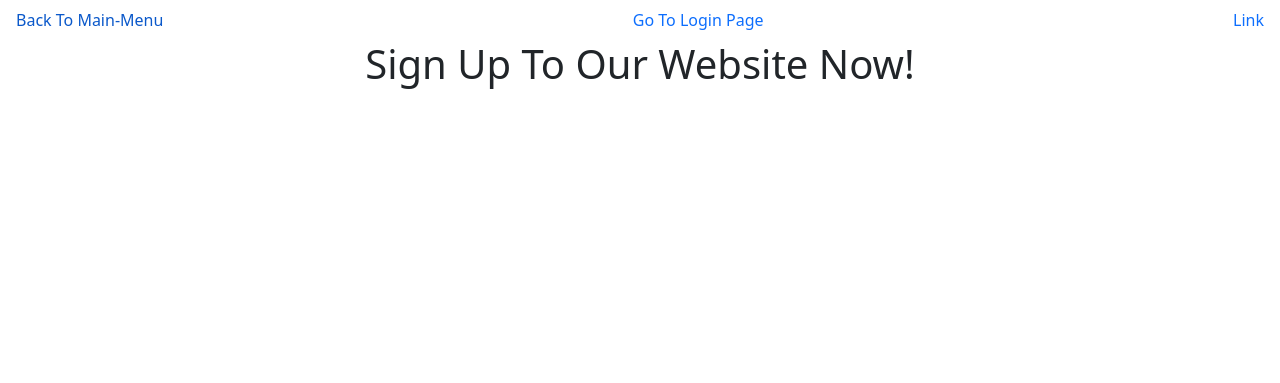
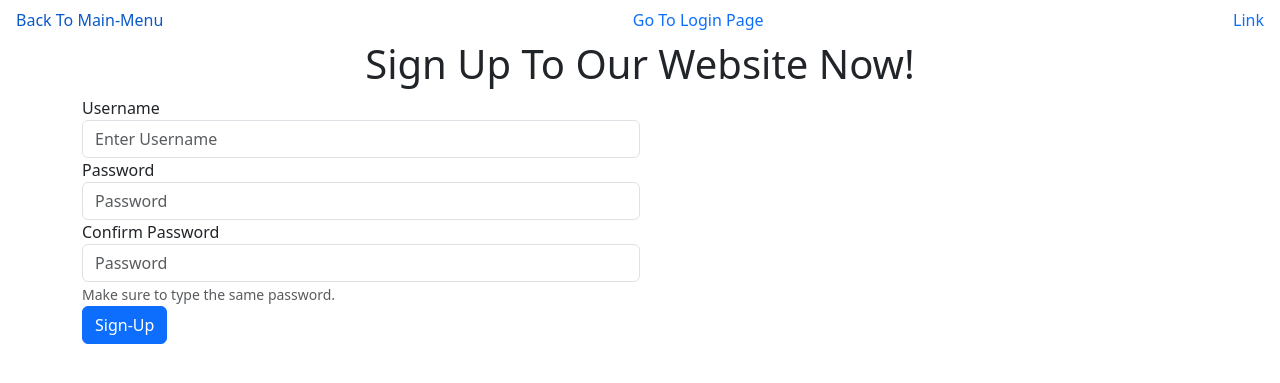
Before and after one commit to AyushSNair/Event-Management-System, a PHP site: page /loginsystem/signup.php in a window 1280 px wide. Shown: the top 383 px of the page. Run offline with PHP 8.4, Linux system fonts and the light colour scheme.

Commit message:
phpMyAdmin Table and Sign-Up form in MySQL
Sign-Up Form now have a Database

```diff
--- a/signup.php
+++ b/signup.php
@@ -1,3 +1,28 @@
+<?php
+$showAlert = false;
+$showError = false;
+if($_SERVER["REQUEST_METHOD"]=="POST"){
+include 'partials/_dbconnect.php';
+
+$username = $_POST["username"];
+$password = $_POST["password"];
+$cpassword = $_POST["cpassword"];
+$exists=false;
+if(($password == $cpassword) && $exists==false){
+$sql = "INSERT INTO `users` ( `username`,`password`, `dt`) VALUES ('$username' , '$password',current_timestamp())";
+$result = mysqli_query($conn, $sql);
+if ($result){
+  $showAlert = true;
+}
+}
+else{
+  $showError = "Passwords do not match";
+}
+}
+?>
+
+
+
 <!doctype html>
 <html lang="en">
   <head>
@@ -11,6 +36,9 @@
   display: flex;
   justify-content: space-between;
 }
+
+
+
 
 </style>
 
@@ -27,13 +55,53 @@
   <li class="nav-item">
     <a class="nav-link" href="#">Link</a>
   </li>
+  </ul>
 
-</ul>
+  <?php
+  if($showAlert){
+  echo'
+  <div class="alert alert-success alert-dismissible fade show" role="alert">
+  <strong>Success!</strong>Your account is now created. You can login now.
+
+</div>';
+}
+
+if($showError){
+  echo'
+  <div class="alert alert-danger alert-dismissible fade show" role="alert">
+  <strong>Error!</strong>'.$showError.'
+
+</div>';
+}
+?>
 </div>
+
 
 <div class="container">
 
 <h1 class="text-center" >Sign Up To Our Website Now!</h1>
+
+<form  action="/loginsystem/signup.php" method="post">
+  <div class="form-group col-md-6">
+    <label for="username">Username</label>
+    <input type="text" class="form-control" id="username"  name="username" aria-describedby="emailHelp" placeholder="Enter Username">
+
+  </div>
+  <div class="form-group col-md-6">
+    <label for="password">Password</label>
+    <input type="password" class="form-control" id="password" name="password" placeholder="Password">
+  </div>
+
+  <div class="form-group col-md-6">
+    <label for="cpassword">Confirm Password</label>
+    <input type="password" class="form-control" id="cpassword" name="cpassword" placeholder="Password">
+    <small id="emailHelp" class="form-text text-muted">Make sure to type the same password.</small>
+  </div>
+
+
+
+  <button type="submit" class="btn btn-primary">Sign-Up</button>
+</form>
 
 </div>
 
```
